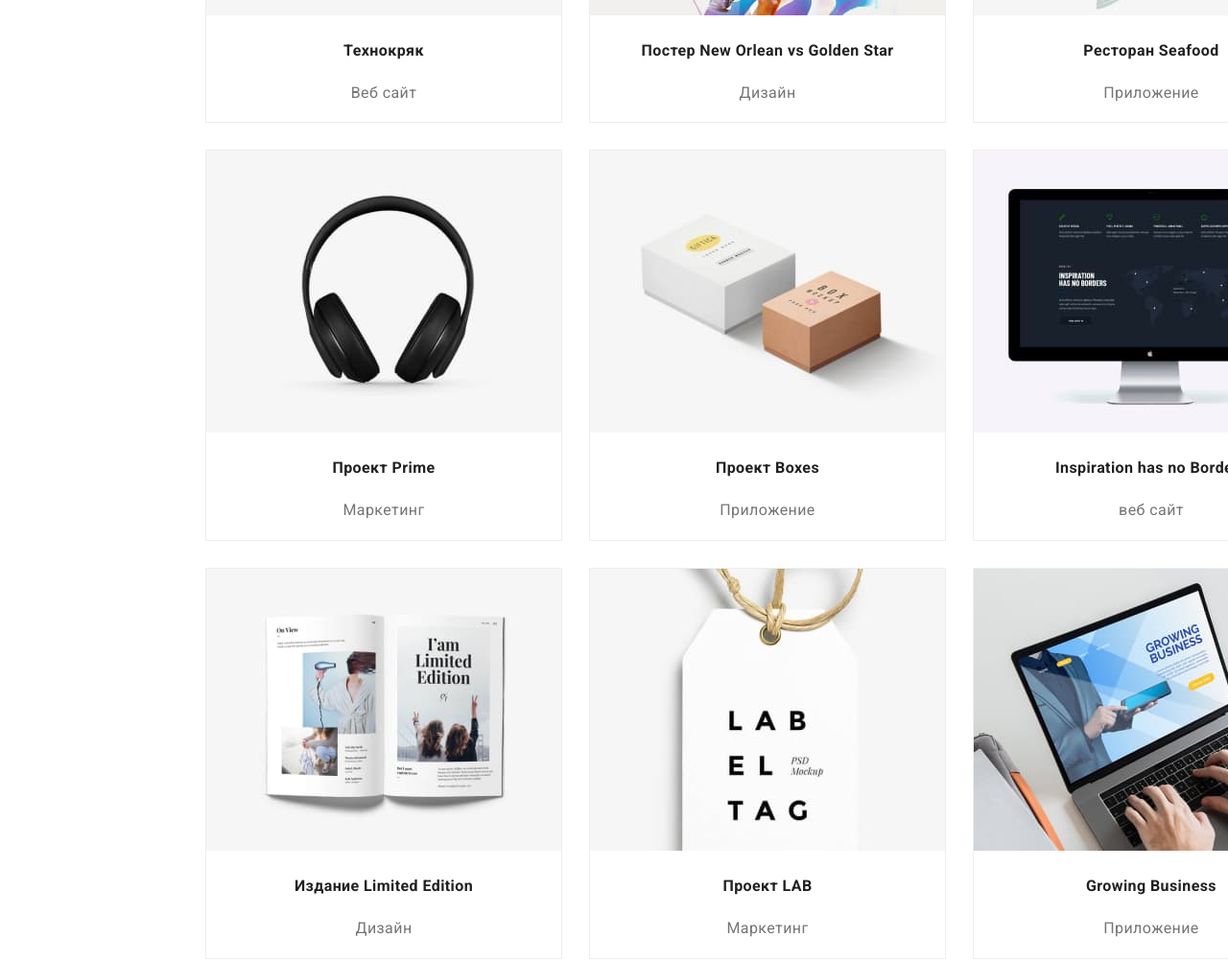
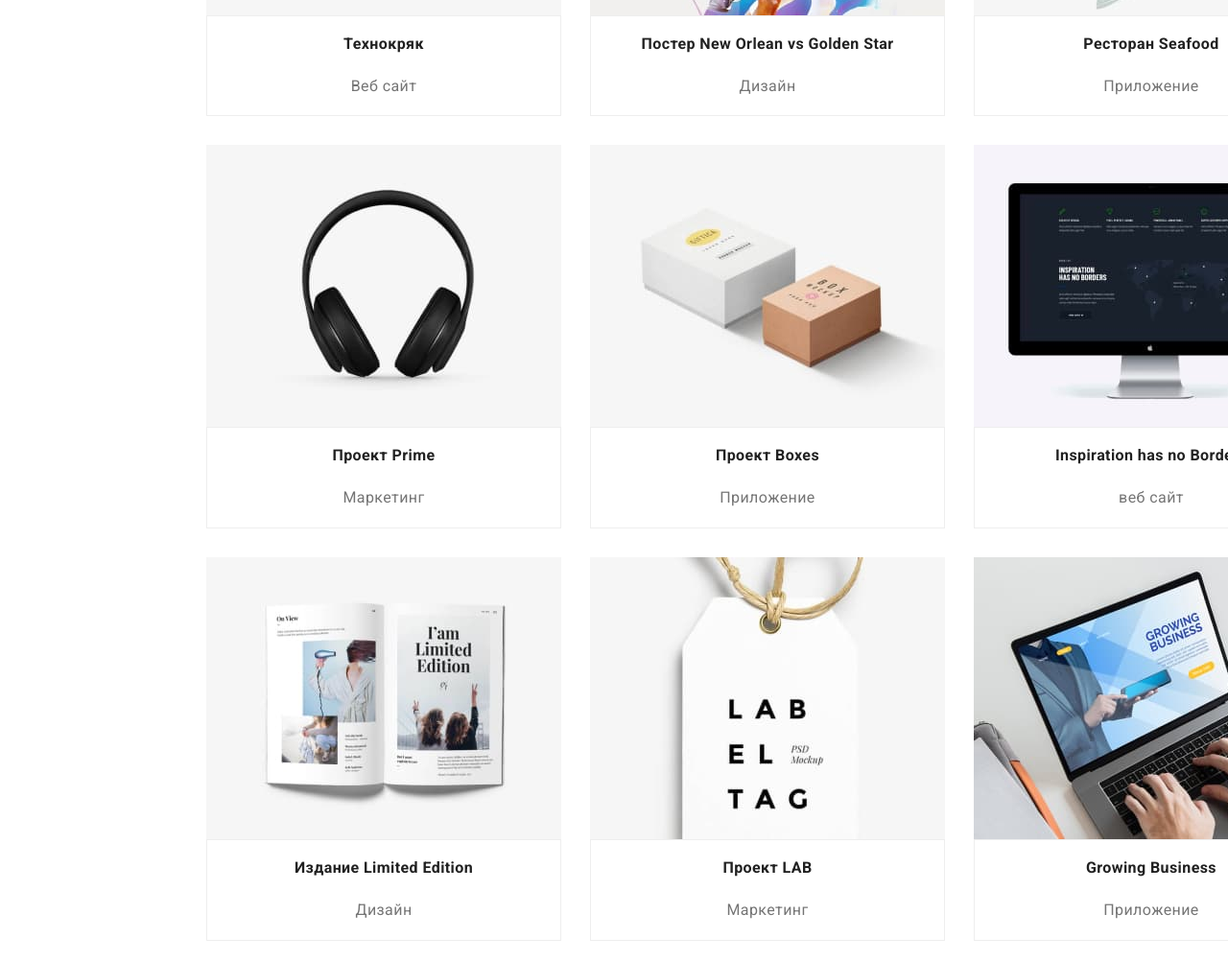
Before and after one commit to igorostap/goit-markup-hw-03, a plain HTML site: page portfolio.html in a window 1280 px wide. Shown: the part 663-1665 px from the top of the page at 96% size. Drawn offline with nearby package versions, Linux system fonts and the light colour scheme.

Commit message:
correction

```diff
--- a/portfolio.html
+++ b/portfolio.html
@@ -53,48 +53,75 @@
             <ul class="list projects-list">
                 <li class="projects-items">
                     <a href=""><img src="./images/img (1) (1).jpg" alt="Ноутбук" width="370">
+                   <div class="portfolio-border">
                         <h3 class="tittle-portfolio">Технокряк</h3>
                     <p class="portfolio-type">Веб сайт</p></a>
+                   </div>
                 </li>
                 <li class="projects-items">
                     <a href=""><img src="./images/img (2) (1).jpg" alt="Баскетболисты New Orlean vs Golden Star" width="370">
+                    <div class="portfolio-border">
                         <h3 class="tittle-portfolio">Постер New Orlean vs Golden Star</h3>
                     <p class="portfolio-type">Дизайн</p></a>
+                    </div>
+
                 </li>
                 <li class="projects-items">
                     <a href=""><img src="./images/img (3) (1).jpg" alt="Ресторан Seafood" width="370">
+
+                     <div class="portfolio-border">
                          <h3 class="tittle-portfolio">Ресторан Seafood</h3>
                     <p class="portfolio-type">Приложение</p></a>
+                     </div>
+
                 </li>
                 <li class="projects-items">
                     <a href=""><img src="./images/img (4) (1).jpg" alt="Наушники" width="370">
+                     <div class="portfolio-border">
                          <h3 class="tittle-portfolio">Проект Prime</h3>
                     <p class="portfolio-type">Маркетинг</p></a>
+                     </div>
+
                 </li>
                 <li class="projects-items">
                     <a href=""><img src="./images/img (5) (1).jpg" alt="Белый и коричневый бокс" width="370">
+                     <div class="portfolio-border">
                           <h3 class="tittle-portfolio">Проект Boxes</h3>
                     <p class="portfolio-type">Приложение</p></a>
+                     </div>
+
                 </li>
                 <li class="projects-items">
                     <a href=""><img src="./images/img (6) (1).jpg" alt="Монитор" width="370">
+                     <div class="portfolio-border">
                          <h3 class="tittle-portfolio">Inspiration has no Borders</h3>
                     <p class="portfolio-type">веб сайт</p></a>
+                     </div>
+
                 </li>
                 <li class="projects-items">
                     <a href=""><img src="./images/img (7) (1).jpg" alt="Открытая книга" width="370">
+                     <div class="portfolio-border">
                          <h3 class="tittle-portfolio">Издание Limited Edition</h3>
                     <p class="portfolio-type">Дизайн</p></a>
+                     </div>
+
                 </li>
                 <li class="projects-items">
                     <a href=""><img src="./images/img (8) (1).jpg" alt="Бирка с надписью" width="370">
+                     <div class="portfolio-border">
                          <h3 class="tittle-portfolio">Проект LAB</h3>
                     <p class="portfolio-type">Маркетинг</p></a>
+                     </div>
+
                 </li>
                 <li class="projects-items">
                     <a href=""><img src="./images/img (9) (1).jpg" alt="Ноутбук" width="370">
+                     <div class="portfolio-border">
                          <h3 class="tittle-portfolio">Growing Business</h3>
                     <p class="portfolio-type">Приложение</p></a>
+                     </div>
+
                 </li>
             </ul>
         </section>
--- a/styles/styles.css
+++ b/styles/styles.css
@@ -27,6 +27,10 @@ letter-spacing: 0.03em;
 }
 a{
     text-decoration: none;
+}
+img{
+    display: block;
+    max-width: 100%;
 }
 .container{
     width: 1600px;
@@ -302,7 +306,6 @@ h2,h3{
 .portfolio-type{
     font-size: 16px;
     line-height: 1.87;
-
     color:var(--primary-text-color);
 }
 .projects-list{
@@ -313,15 +316,20 @@ h2,h3{
     padding-left: 0px;
     margin-bottom: 0px;
     margin-top: 0px;
+
 }
 .projects-items{
-     outline: 1px solid #EEEEEE;
+     /*outline: 1px solid #EEEEEE;*/
      flex-basis: calc(100%/3-30px);
      text-align: center;
 
      /*border: 1px solid #EEEEEE;*/
 
 }
+.portfolio-border{
+    border: 1px solid #EEEEEE;
+}
+
 .projects-items:not(:nth-child(3n+3)){
     margin-right: 30px;
 }
```
Lines whose indentation alone changed are shown as unchanged.
